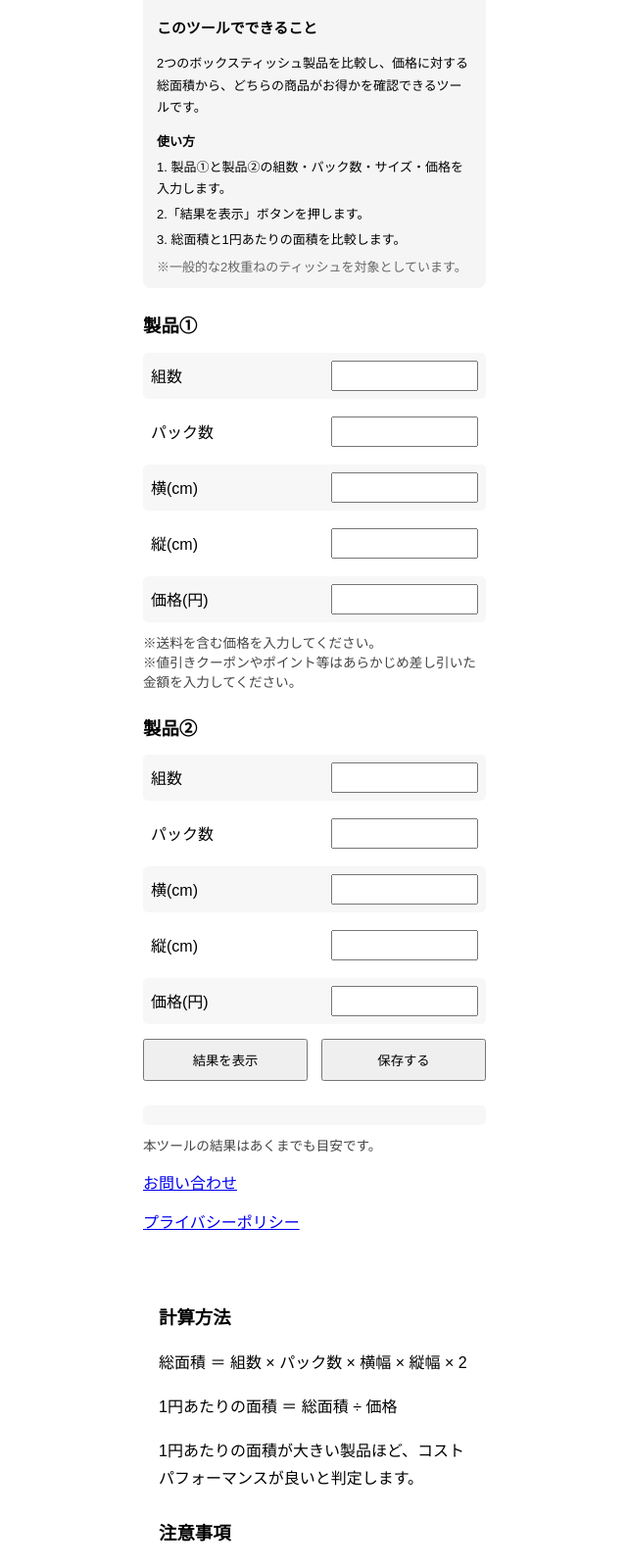
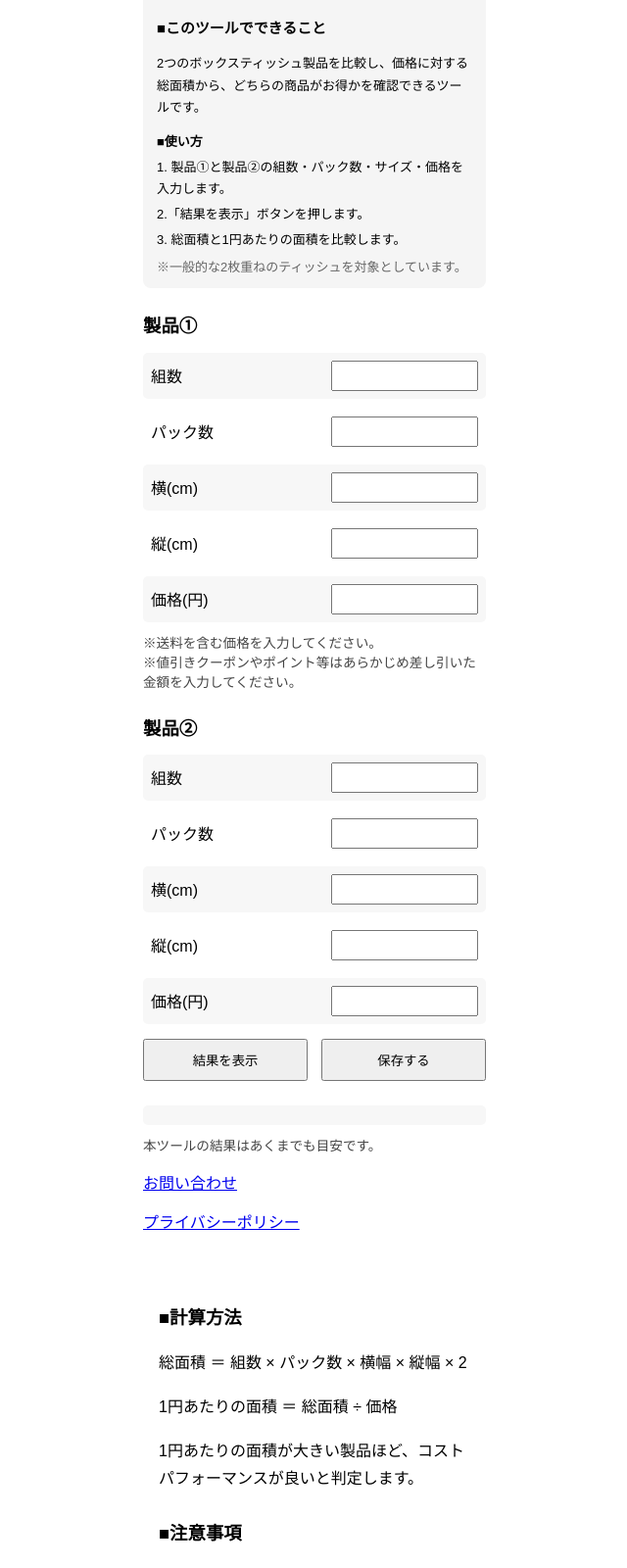
Before and after one commit to kirokugirl-lang/btindex.html, a plain HTML site: page index.html in a window 1280 px wide. Shown: the part 80-1680 px from the top of the page at 98% size, without its empty margins (319-959 px from the left). Drawn offline with Linux system fonts and the light colour scheme.

Commit message:
Update index.html

```diff
--- a/index.html
+++ b/index.html
@@ -93,8 +93,8 @@ button {
 
 <h1>ボックスティッシュ計算ツール</h1>
 <div style="font-size:13px; line-height:1.7; text-align:left; margin:12px auto; padding:10px 14px; max-width:600px; background:#f5f5f5; border-radius:8px;">
-  <h2>このツールでできること</h2>
-  <p>2つのボックスティッシュ製品を比較し、価格に対する総面積から、どちらの商品がお得かを確認できるツールです。</p><strong>使い方</strong>
+  <h2>■このツールでできること</h2>
+  <p>2つのボックスティッシュ製品を比較し、価格に対する総面積から、どちらの商品がお得かを確認できるツールです。</p><strong>■使い方</strong>
   <p style="margin:4px 0;">1. 製品①と製品②の組数・パック数・サイズ・価格を入力します。</p>
   <p style="margin:4px 0;">2.「結果を表示」ボタンを押します。</p>
   <p style="margin:4px 0;">3. 総面積と1円あたりの面積を比較します。</p>
@@ -220,12 +220,12 @@ function saveData() {
 
 
 
-  <h2>計算方法</h2>
+  <h2>■計算方法</h2>
   <p>総面積 ＝ 組数 × パック数 × 横幅 × 縦幅 × 2</p>
   <p>1円あたりの面積 ＝ 総面積 ÷ 価格</p>
   <p>1円あたりの面積が大きい製品ほど、コストパフォーマンスが良いと判定します。</p>
 
-  <h2>注意事項</h2>
+  <h2>■注意事項</h2>
   <ul>
     <li>価格には送料を含めて入力してください。</li>
     <li>値引きクーポンやポイントなどは、あらかじめ差し引いた金額を入力してください。</li>
```
